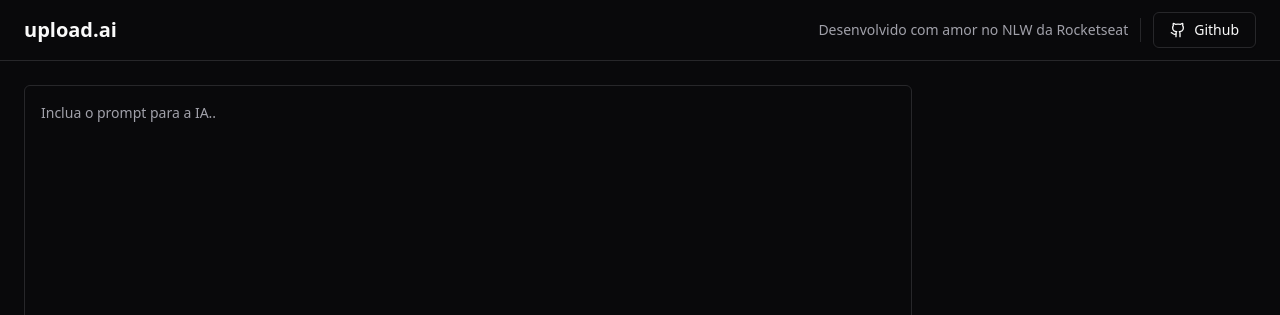
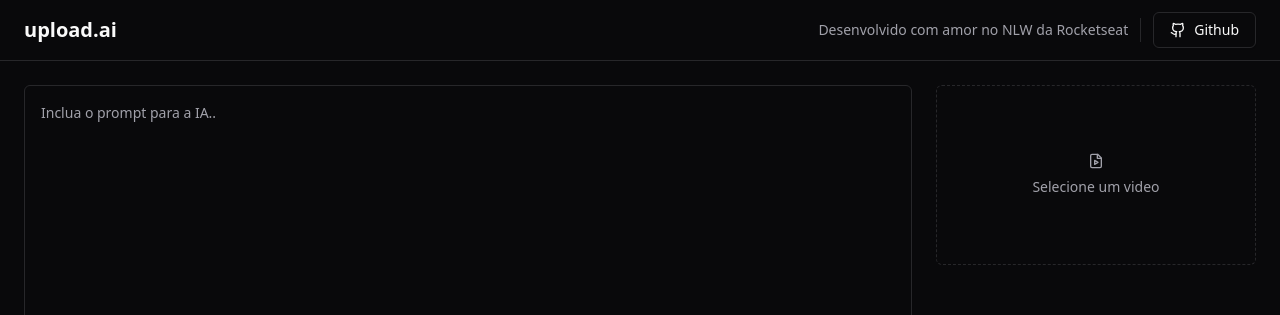
Before and after one commit to kimMichel/nlw-ai-web, a React (Vite) app: page / in a window 1280 px wide. Shown: the top 315 px of the page. Built offline with nearby package versions, Linux system fonts and the light colour scheme.

Commit message:
add label to input video file

```diff
--- a/src/App.tsx
+++ b/src/App.tsx
@@ -1,4 +1,4 @@
-import { Github } from 'lucide-react'
+import { Github, FileVideo } from 'lucide-react'
 import { Button } from "./components/ui/button";
 import { Separator } from './components/ui/separator';
 import { Textarea } from './components/ui/textarea';
@@ -37,7 +37,19 @@ export function App() {
             Lembre-se: voce pode utilizar a variável <code className='text-violet-400'>{'{transcription}'}</code> no seu prompt para adicionar o conteúdo da transcrição do video selecionado.
           </p>
         </div>
-        <aside className='w-80'></aside>
+        <aside className='w-80 space-y-6'>
+          <form className='space-y-6'>
+            <label
+              htmlFor="video"
+              className='border flex rounded-md aspect-video cursor-pointer border-dashed text-sm flex-col gap-2 items-center justify-center text-muted-foreground hover:bg-primary/5'
+            >
+              <FileVideo className='w-4 h-4' />
+              Selecione um video
+            </label>
+
+            <input type="file" id='video' accept='video/mp4' className='sr-only' />
+          </form>
+        </aside>
       </main>
     </div>
   )
```
